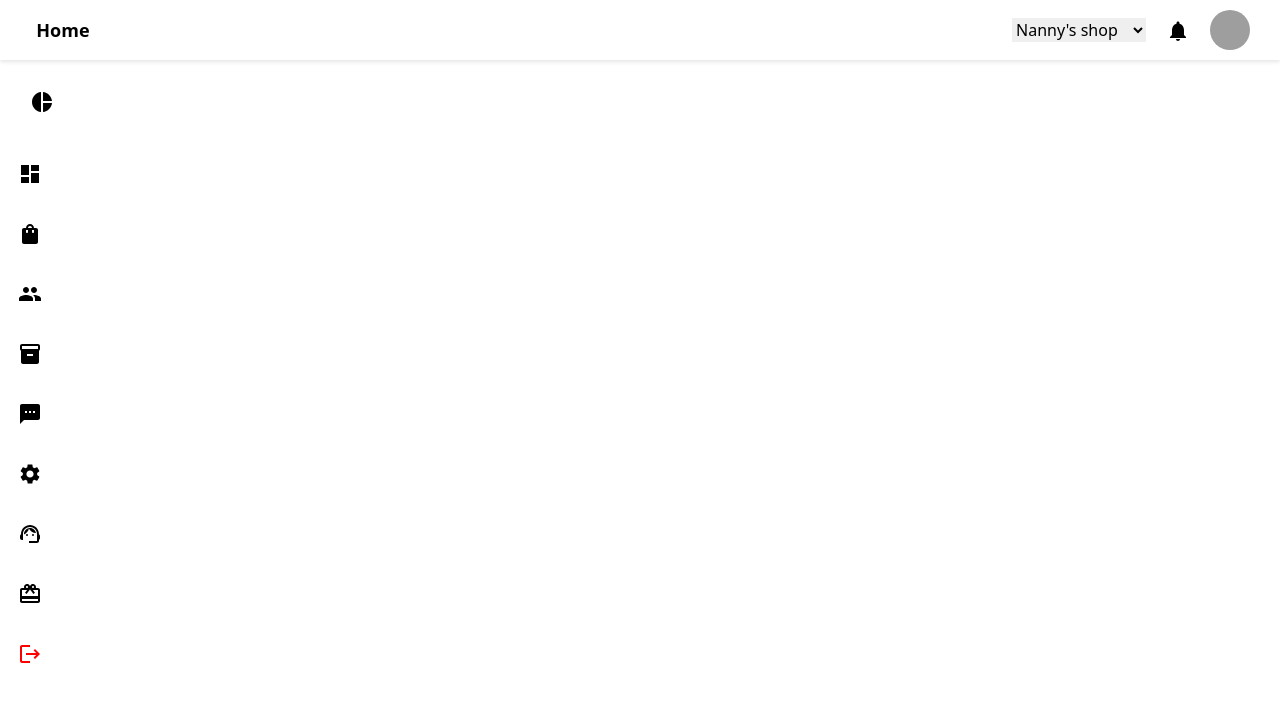
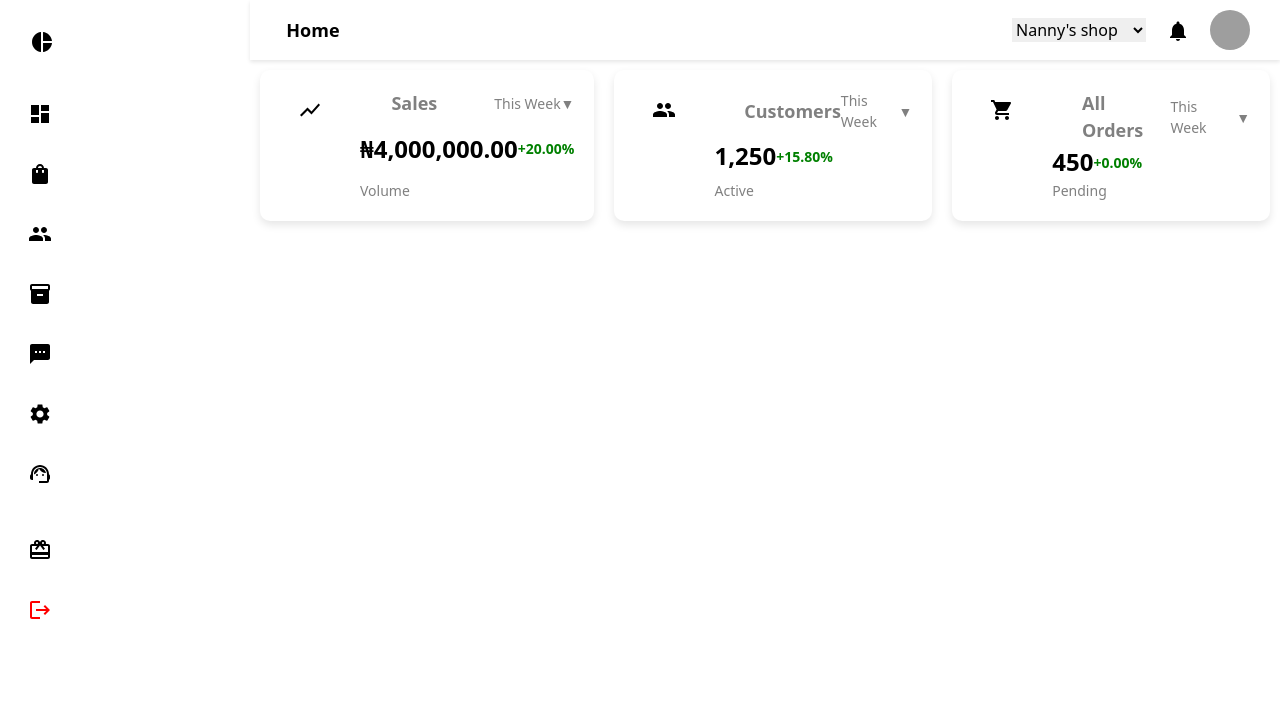
Before and after one commit to vaibhv1/ApicaAssignment, a React (Create React App) app: page / in a window 1280 px wide. Shown: the top 702 px of the page. Built offline with nearby package versions, Linux system fonts and the light colour scheme; grey boxes are pictures that could not be loaded.

Commit message:
toppart of dashboard

```diff
--- a/src/components/Body.css
+++ b/src/components/Body.css
@@ -1,15 +1,31 @@
-.App {
-    display: flex;
-  }
+/* src/Body.css */
+.body-container {
+  display: flex;
+  height: 100vh;
+}
 
-  .left {
-    flex: 3;
-  }
+.SideBar {
+  width: 250px; /* Adjust width as necessary */
+}
 
-  .right {
-    flex: 1; /* Adjust width proportionally as needed */
-    display: flex;
-    flex-direction: row;
-  }
+.main-content {
+  display: flex;
+  flex-direction: column;
+  flex: 1;
+}
 
-  /* Additional styles for Sidebar and Topbar may be defined in their respective CSS files */
+.TopBar {
+  height: 60px; /* Adjust height as necessary */
+  background-color: #f8f9fa; /* Example background color */
+  display: flex;
+  align-items: center;
+  justify-content: space-between;
+  padding: 0 20px; /* Example padding */
+}
+
+.Dashboard {
+  flex: 1;
+  background-color: #fff; /* Example background color */
+  padding: 20px; /* Example padding */
+  overflow-y: auto;
+}
--- a/src/components/Body.js
+++ b/src/components/Body.js
@@ -1,18 +1,27 @@
-import React from "react";
-import Sidebar from "./SideBar";
+// src/Body.js
+import React, { useState } from "react";
+import SideBar from "./SideBar";
 import TopBar from "./TopBar";
-import { useState } from "react";
 import { SideBarData } from "./SideBarData";
+import Dashboard from "./DashBoard";
+import './Body.css';  // Add this import to include CSS for layout
+
 export const Body = () => {
   const [selectedTitle, setSelectedTitle] = useState(SideBarData[0].title);
 
   const handleSidebarItemClick = (title) => {
     setSelectedTitle(title);
   };
+
   return (
-    <div className="new">
-      <TopBar selectedTitle={selectedTitle} />
-      <Sidebar onItemClick={handleSidebarItemClick} />
+    <div className="body-container">
+      <SideBar onItemClick={handleSidebarItemClick} />
+      <div className="main-content">
+        <TopBar selectedTitle={selectedTitle} />
+        <Dashboard />
+      </div>
     </div>
   );
 };
+
+export default Body;
--- /dev/null
+++ b/src/components/DashBoard.css
@@ -0,0 +1,6 @@
+/* src/components/Dashboard.css */
+.dashboard {
+    display: flex;
+    flex-wrap: wrap;
+    justify-content: space-between;
+  }
--- /dev/null
+++ b/src/components/DashBoard.js
@@ -0,0 +1,36 @@
+// src/components/Dashboard.js
+import React from 'react';
+import InfoCard from './InfoCard';
+import SalesIcon from '@mui/icons-material/ShowChart';
+import CustomersIcon from '@mui/icons-material/People';
+import OrdersIcon from '@mui/icons-material/ShoppingCart';
+import './DashBoard.css'
+const Dashboard = () => {
+  return (
+    <div className="dashboard">
+      <InfoCard
+        icon={<SalesIcon />}
+        title="Sales"
+        value="₦4,000,000.00"
+        subtitle="Volume"
+        change="+20.00"
+      />
+      <InfoCard
+        icon={<CustomersIcon />}
+        title="Customers"
+        value="1,250"
+        subtitle="Active"
+        change="+15.80"
+      />
+      <InfoCard
+        icon={<OrdersIcon />}
+        title="All Orders"
+        value="450"
+        subtitle="Pending"
+        change="+0.00"
+      />
+    </div>
+  );
+};
+
+export default Dashboard;
--- /dev/null
+++ b/src/components/InfoCard.css
@@ -0,0 +1,52 @@
+/* src/components/InfoCard.css */
+.info-card {
+    display: flex;
+    background: white;
+    border-radius: 10px;
+    box-shadow: 0 4px 8px rgba(0,0,0,0.1);
+    padding: 20px;
+    margin: 10px;
+    flex: 1;
+  }
+
+  .icon {
+    display: flex;
+    align-items: center;
+    justify-content: center;
+    font-size: 40px;
+    margin-right: 20px;
+    width: 60px;
+  }
+
+  .content {
+    display: flex;
+    flex-direction: column;
+    justify-content: space-between;
+    flex: 1;
+  }
+
+  .header, .footer {
+    display: flex;
+    justify-content: space-between;
+    font-size: 14px;
+    color: grey;
+  }
+
+  .body {
+    display: flex;
+    align-items: center;
+    font-size: 24px;
+    font-weight: bold;
+  }
+
+  .timeframe {
+    display: flex;
+    align-items: center;
+    font-size: 14px;
+    color: grey;
+  }
+
+  .change {
+    font-size: 14px;
+    color: green; /* Adjust this color based on the context (e.g., red for negative changes) */
+  }
--- /dev/null
+++ b/src/components/InfoCard.js
@@ -0,0 +1,28 @@
+// src/components/InfoCard.js
+import React from 'react';
+import './InfoCard.css';
+
+const InfoCard = ({ icon, title, value, subtitle, change }) => {
+  return (
+    <div className="info-card">
+      <div className="icon">
+        {icon}
+      </div>
+      <div className="content">
+        <div className="header">
+          <div className="title">{title}</div>
+          <div className="timeframe">This Week <span>▼</span></div>
+        </div>
+        <div className="body">
+          <div className="value">{value}</div>
+          <div className="change" style={{ color: change >= 0 ? 'green' : 'red' }}>{change}%</div>
+        </div>
+        <div className="footer">
+          <div className="subtitle">{subtitle}</div>
+        </div>
+      </div>
+    </div>
+  );
+};
+
+export default InfoCard;
--- a/src/components/sidebar.css
+++ b/src/components/sidebar.css
@@ -1,5 +1,5 @@
 .SideBar {
-    width: 200px;
+    width: 10%;
     display: flex;
     flex-direction: column;
     justify-content: space-between;
--- a/src/components/topbar.css
+++ b/src/components/topbar.css
@@ -5,6 +5,7 @@
     background-color: #ffffff;
     padding: 10px 20px;
     box-shadow: 0 2px 4px rgba(0, 0, 0, 0.1);
+    width: 100%;
   }
 
   .left {
```
